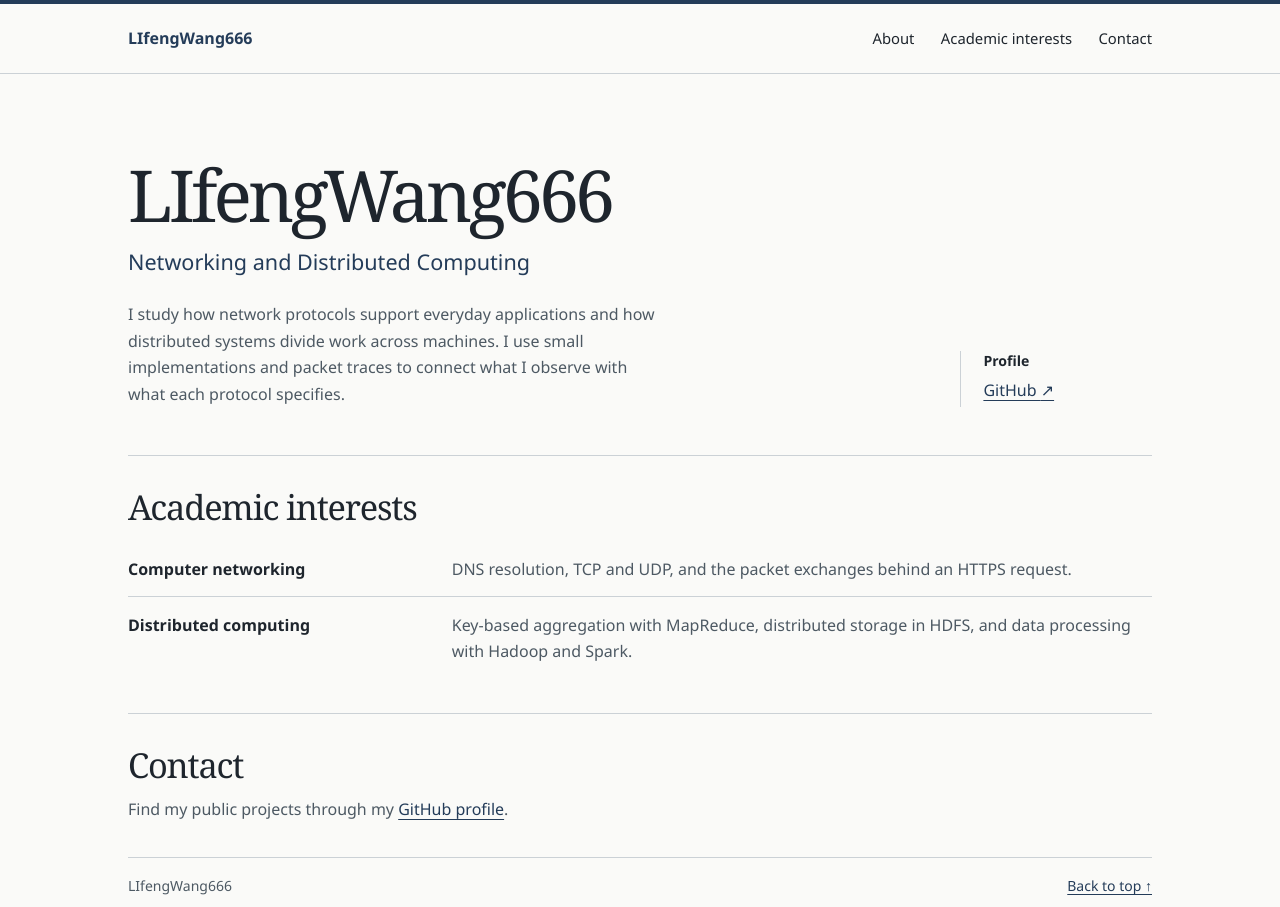
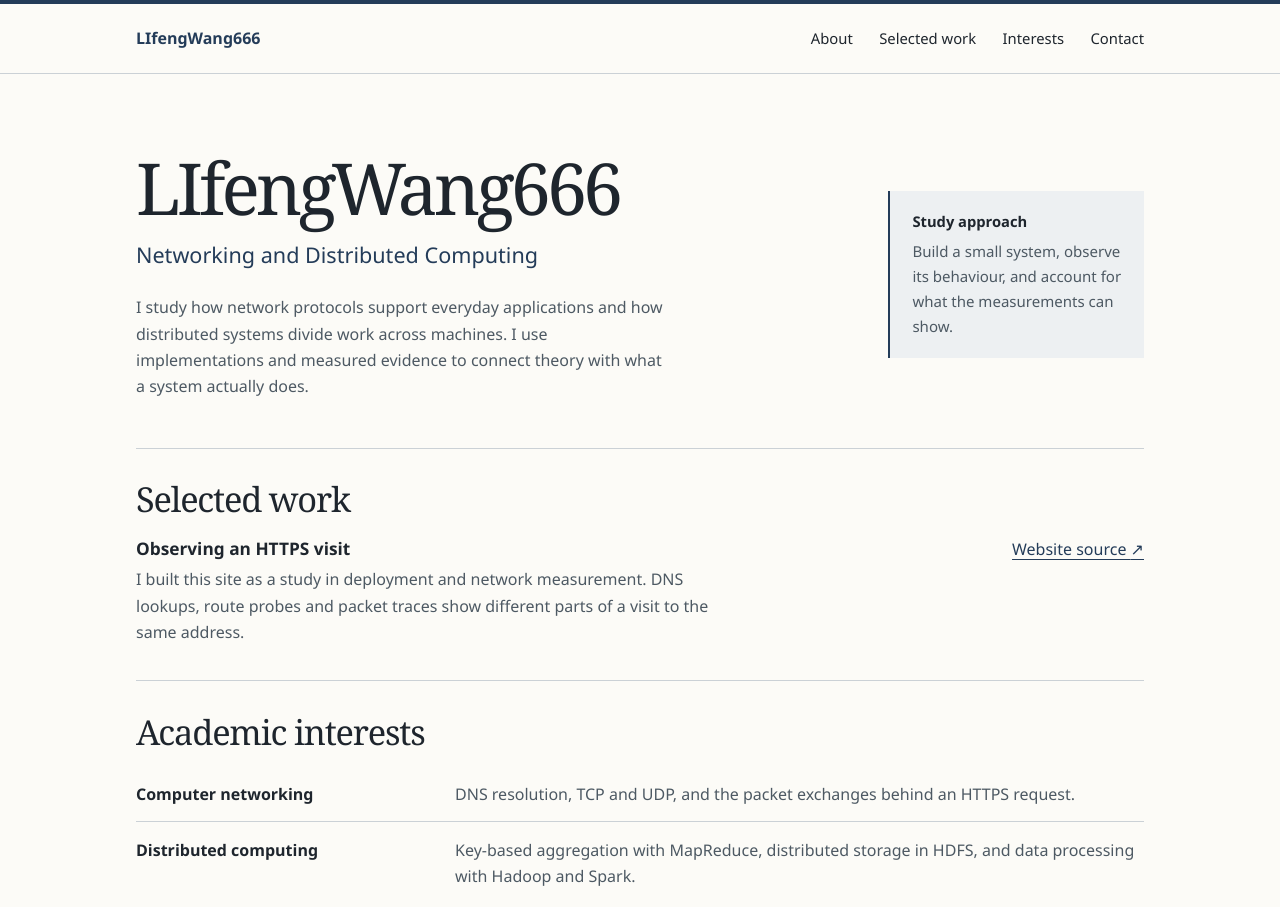
Before and after one commit to LIfengWang666/LIfengWang666.github.io, a plain HTML site: page index.html in a window 1280 px wide. Shown: the top 907 px of the page. Drawn offline with Linux system fonts and the light colour scheme.

Commit message:
Present the HTTPS study on the academic profile

```diff
--- a/css/style.css
+++ b/css/style.css
@@ -1,10 +1,11 @@
 :root {
   color-scheme: light;
-  --paper: #fafaf8;
+  --paper: #fcfbf7;
   --ink: #1e252d;
   --muted: #4d5963;
   --accent: #243c59;
   --rule: #cbd1d6;
+  --panel: #edf0f2;
   --serif: "Spectral", Georgia, serif;
   --sans: "Source Sans 3", "Segoe UI", sans-serif;
 }
@@ -44,7 +45,7 @@ a:hover {
 }
 
 .container {
-  width: min(64rem, 100% - 4rem);
+  width: min(63rem, 100% - 4rem);
   margin-inline: auto;
 }
 
@@ -106,10 +107,10 @@ a:hover {
 
 .profile {
   display: grid;
-  grid-template-columns: minmax(0, 1fr) minmax(9rem, 12rem);
-  align-items: end;
-  gap: 2.75rem;
-  padding-block: clamp(2.5rem, 6.5vw, 5.25rem) 3rem;
+  grid-template-columns: minmax(0, 1fr) minmax(12rem, 16rem);
+  align-items: center;
+  gap: clamp(1.5rem, 5vw, 4rem);
+  padding-block: clamp(2.5rem, 6vw, 4.75rem) 3rem;
 }
 
 h1 {
@@ -132,13 +133,19 @@ h1 {
 }
 
 .profile-details {
-  padding: 0 0 0.2rem 1.4rem;
-  border-left: 1px solid var(--rule);
+  padding: 1.25rem 1.4rem;
+  border-left: 2px solid var(--accent);
+  background: var(--panel);
 }
 
 .profile-details h2 {
-  margin-bottom: 0.4rem;
-  font: 650 0.88rem/1.4 var(--sans);
+  margin-bottom: 0.45rem;
+  font: 650 0.92rem/1.4 var(--sans);
+}
+
+.profile-details p {
+  color: var(--muted);
+  font-size: 0.94rem;
 }
 
 .section {
@@ -149,6 +156,28 @@ h1 {
 .section h2 {
   font: 400 clamp(1.6rem, 3vw, 2.15rem)/1.2 var(--serif);
   letter-spacing: -0.035em;
+}
+
+.project {
+  display: flex;
+  align-items: start;
+  justify-content: space-between;
+  gap: 1rem 3rem;
+  margin-top: 1rem;
+}
+
+.project h3 {
+  font: 650 1.08rem/1.45 var(--sans);
+}
+
+.project p {
+  max-width: 66ch;
+  margin-top: 0.35rem;
+  color: var(--muted);
+}
+
+.project a {
+  flex-shrink: 0;
 }
 
 .interests-list {
@@ -204,8 +233,8 @@ h1 {
     gap: 1.45rem;
   }
 
-  .profile-details {
-    padding-left: 1rem;
+  .project {
+    flex-direction: column;
   }
 
   .interest {
--- a/index.html
+++ b/index.html
@@ -18,7 +18,8 @@
       <button class="menu-toggle" type="button" aria-controls="site-nav" aria-expanded="false" hidden>Menu</button>
       <nav id="site-nav" class="site-nav" aria-label="Main navigation">
         <a href="#about">About</a>
-        <a href="#interests">Academic interests</a>
+        <a href="#work">Selected work</a>
+        <a href="#interests">Interests</a>
         <a href="#contact">Contact</a>
       </nav>
     </div>
@@ -29,12 +30,23 @@
       <div class="profile-intro">
         <h1 id="profile-title">LIfengWang666</h1>
         <p class="profile-field">Networking and Distributed Computing</p>
-        <p>I study how network protocols support everyday applications and how distributed systems divide work across machines. I use small implementations and packet traces to connect what I observe with what each protocol specifies.</p>
+        <p>I study how network protocols support everyday applications and how distributed systems divide work across machines. I use implementations and measured evidence to connect theory with what a system actually does.</p>
       </div>
-      <aside class="profile-details" aria-labelledby="profile-links">
-        <h2 id="profile-links">Profile</h2>
-        <a href="https://github.com/LIfengWang666">GitHub <span aria-hidden="true">↗</span></a>
+      <aside class="profile-details" aria-labelledby="profile-method">
+        <h2 id="profile-method">Study approach</h2>
+        <p>Build a small system, observe its behaviour, and account for what the measurements can show.</p>
       </aside>
+    </section>
+
+    <section class="section work" id="work" aria-labelledby="work-title" tabindex="-1">
+      <h2 id="work-title">Selected work</h2>
+      <article class="project">
+        <div>
+          <h3>Observing an HTTPS visit</h3>
+          <p>I built this site as a study in deployment and network measurement. DNS lookups, route probes and packet traces show different parts of a visit to the same address.</p>
+        </div>
+        <a href="https://github.com/LIfengWang666/LIfengWang666.github.io">Website source <span aria-hidden="true">↗</span></a>
+      </article>
     </section>
 
     <section class="section" id="interests" aria-labelledby="interests-title" tabindex="-1">
@@ -58,7 +70,7 @@
   </main>
 
   <footer class="container page-footer">
-    <p>LIfengWang666</p>
+    <p>Academic profile · LIfengWang666</p>
     <a href="#top">Back to top <span aria-hidden="true">↑</span></a>
   </footer>
 </body>
```
Also changed, not shown: 1 other file.
